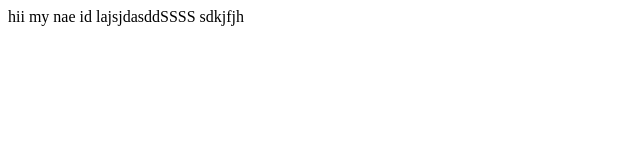
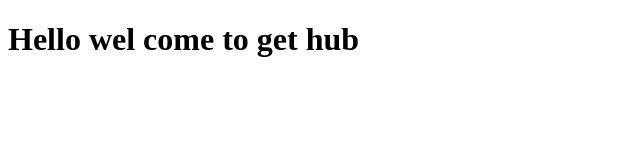
Before and after one commit to Dikshapanse/Calculator, a plain HTML site: page index.html in a window 1280 px wide. Shown: the whole page, without its empty margins (0-640 px from the left). Drawn offline with Linux system fonts and the light colour scheme.

Commit message:
add new text

```diff
--- a/index.html
+++ b/index.html
@@ -6,6 +6,6 @@
     <title>Document</title>
 </head>
 <body>
-    hii my nae id lajsjdasddSSSS sdkjfjh
+   <h1> Hello wel come to get hub</h1>
 </body>
 </html>
```
